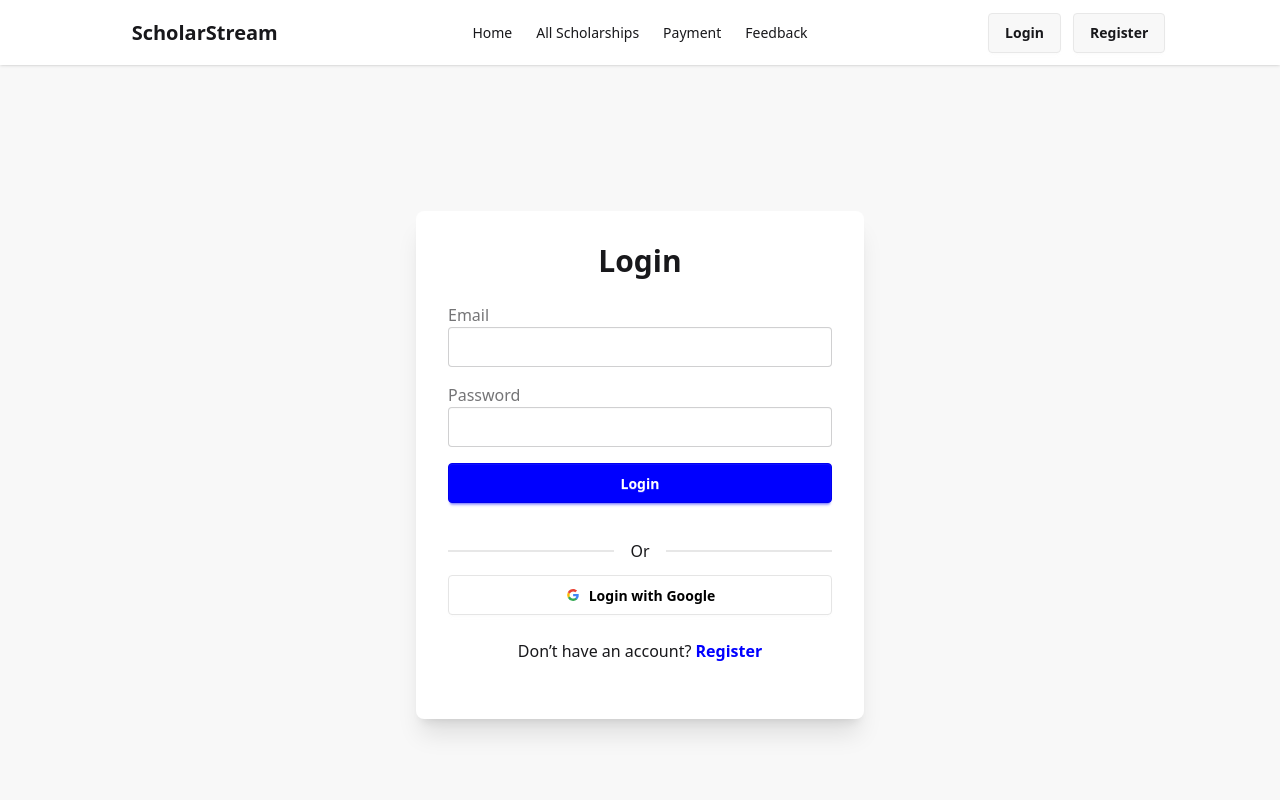
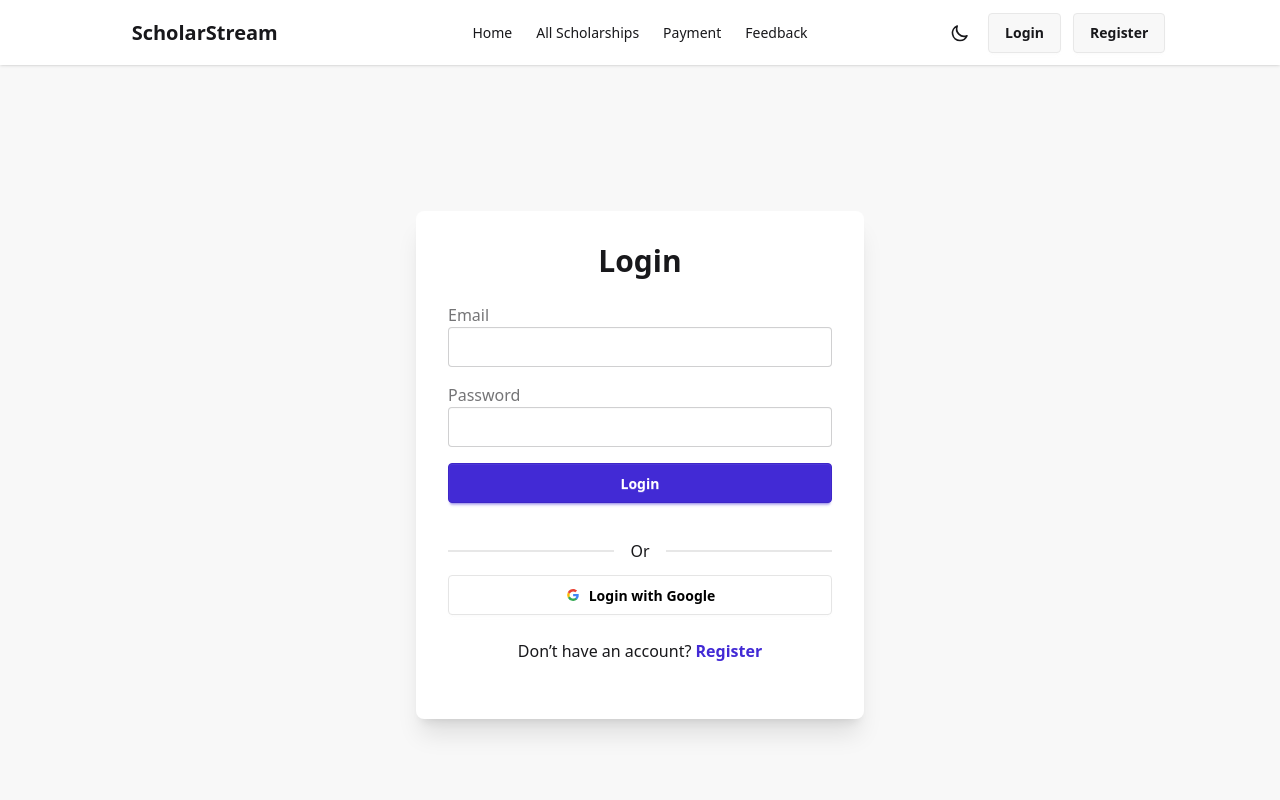
Before and after one commit to Senpaioka/PH-B12A11-ScholarStream-Client, a React (Vite) app: page /login in a window 1280 px wide. Shown: the top 800 px of the page. Built offline with nearby package versions, Linux system fonts and the light colour scheme; no server answers.

Commit message:
light/dark theme added

```diff
--- a/src/components/Navbar.jsx
+++ b/src/components/Navbar.jsx
@@ -1,11 +1,13 @@
 import { Link, NavLink } from "react-router";
 import { useAuth } from "../hooks/useAuth";
+import { useTheme } from "../hooks/useTheme";
 import defaultPic from '../assets/images/dp.jpg'
 
 
 function Navbar() {
 
     const {user, logoutUser} = useAuth();
+    const {theme, toggleTheme} = useTheme();
 
     const menuLink = (
         <>
@@ -45,6 +47,24 @@ function Navbar() {
 
 
             <div className="navbar-end">
+                {/* Theme Toggle Button */}
+                <button
+                    onClick={toggleTheme}
+                    className="btn btn-ghost btn-circle mr-2"
+                    aria-label="Toggle theme"
+                >
+                    {theme === 'light' ? (
+                        // Moon icon for dark mode
+                        <svg xmlns="http://www.w3.org/2000/svg" className="h-5 w-5" fill="none" viewBox="0 0 24 24" stroke="currentColor">
+                            <path strokeLinecap="round" strokeLinejoin="round" strokeWidth="2" d="M20.354 15.354A9 9 0 018.646 3.646 9.003 9.003 0 0012 21a9.003 9.003 0 008.354-5.646z" />
+                        </svg>
+                    ) : (
+                        // Sun icon for light mode
+                        <svg xmlns="http://www.w3.org/2000/svg" className="h-5 w-5" fill="none" viewBox="0 0 24 24" stroke="currentColor">
+                            <path strokeLinecap="round" strokeLinejoin="round" strokeWidth="2" d="M12 3v1m0 16v1m9-9h-1M4 12H3m15.364 6.364l-.707-.707M6.343 6.343l-.707-.707m12.728 0l-.707.707M6.343 17.657l-.707.707M16 12a4 4 0 11-8 0 4 4 0 018 0z" />
+                        </svg>
+                    )}
+                </button>
 
                 {
                     user ? (
--- /dev/null
+++ b/src/context/ThemeContext.jsx
@@ -0,0 +1,3 @@
+import { createContext } from 'react';
+
+export const ThemeContext = createContext();
--- /dev/null
+++ b/src/context/ThemeProvider.jsx
@@ -0,0 +1,33 @@
+import { useState, useEffect } from 'react';
+import { ThemeContext } from './ThemeContext';
+
+function ThemeProvider({ children }) {
+    const [theme, setTheme] = useState(() => {
+        // Get theme from localStorage or default to 'light'
+        return localStorage.getItem('theme') || 'light';
+    });
+
+    useEffect(() => {
+        // Apply theme to document
+        document.documentElement.setAttribute('data-theme', theme);
+        // Save theme to localStorage
+        localStorage.setItem('theme', theme);
+    }, [theme]);
+
+    const toggleTheme = () => {
+        setTheme(prevTheme => prevTheme === 'light' ? 'dark' : 'light');
+    };
+
+    const themeInfo = {
+        theme,
+        toggleTheme
+    };
+
+    return (
+        <ThemeContext value={themeInfo}>
+            {children}
+        </ThemeContext>
+    );
+}
+
+export default ThemeProvider;
--- /dev/null
+++ b/src/hooks/useTheme.jsx
@@ -0,0 +1,12 @@
+import { useContext } from 'react';
+import { ThemeContext } from '../context/ThemeContext';
+
+export const useTheme = () => {
+    const context = useContext(ThemeContext);
+
+    if (!context) {
+        throw new Error('useTheme must be used within a ThemeProvider');
+    }
+
+    return context;
+};
--- a/src/index.css
+++ b/src/index.css
@@ -1,14 +1,7 @@
 @import "tailwindcss";
 
 @plugin "daisyui" {
-  themes: light --default;
-}
-
-@plugin "daisyui/theme" {
-  name: "light";
-  default: true;
-  --color-primary: blue;
-  --color-secondary: teal;
+  themes: light, dark;
 }
 
 
@@ -16,6 +9,12 @@
 .active {
   background: black;
   color: white;
+}
+
+/* Dark theme support for active links */
+[data-theme="dark"] .active {
+  background: white;
+  color: black;
 }
 
 /* marquee css */
@@ -36,7 +35,7 @@
   pointer-events: none;
 }
 
-/* Left side - SMOOTH gradient */
+/* Left side - SMOOTH gradient for light theme */
 .marquee-wrapper::before {
   left: 0;
   background: linear-gradient(to right,
@@ -61,7 +60,7 @@
   -webkit-backdrop-filter: blur(10px);
 }
 
-/* Right side - SMOOTH gradient */
+/* Right side - SMOOTH gradient for light theme */
 .marquee-wrapper::after {
   right: 0;
   background: linear-gradient(to left,
@@ -84,6 +83,27 @@
 
   backdrop-filter: blur(10px);
   -webkit-backdrop-filter: blur(10px);
+}
+
+/* Dark theme gradients */
+[data-theme="dark"] .marquee-wrapper::before {
+  background: linear-gradient(to right,
+    rgba(0, 0, 0, 1) 0%,
+    rgba(0, 0, 0, 0.9) 10%,
+    rgba(0, 0, 0, 0.7) 25%,
+    rgba(0, 0, 0, 0.4) 50%,
+    rgba(0, 0, 0, 0.1) 75%,
+    rgba(0, 0, 0, 0) 100%);
+}
+
+[data-theme="dark"] .marquee-wrapper::after {
+  background: linear-gradient(to left,
+    rgba(0, 0, 0, 1) 0%,
+    rgba(0, 0, 0, 0.9) 10%,
+    rgba(0, 0, 0, 0.7) 25%,
+    rgba(0, 0, 0, 0.4) 50%,
+    rgba(0, 0, 0, 0.1) 75%,
+    rgba(0, 0, 0, 0) 100%);
 }
 
 /* EVEN SPACING: Control marquee container spacing */
--- a/src/pages/home/Home.jsx
+++ b/src/pages/home/Home.jsx
@@ -337,7 +337,7 @@ function Home() {
               </div>
             </div>
 
-            <p className="mt-4 text-gray-700 leading-relaxed">
+            <p className="mt-4 leading-relaxed">
               “This platform helped me secure a scholarship I never knew I qualified for.
               The process was smooth, and the resources were incredibly helpful.”
             </p>
@@ -357,7 +357,7 @@ function Home() {
               </div>
             </div>
 
-            <p className="mt-4 text-gray-700 leading-relaxed">
+            <p className="mt-4 leading-relaxed">
               “The filtering and recommendations made it easy to find scholarships that matched
               my profile. I loved the user-friendly dashboard.”
             </p>
@@ -377,7 +377,7 @@ function Home() {
               </div>
             </div>
 
-            <p className="mt-4 text-gray-700 leading-relaxed">
+            <p className="mt-4 leading-relaxed">
               “The guidance and details provided on each scholarship were very transparent.
               I felt confident throughout the application process.”
             </p>
```
Also changed, not shown: src/main.jsx (+8 -5 lines).
